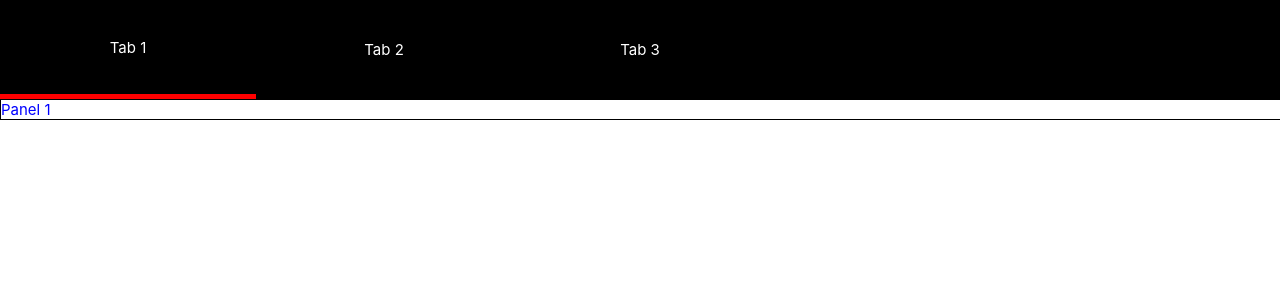
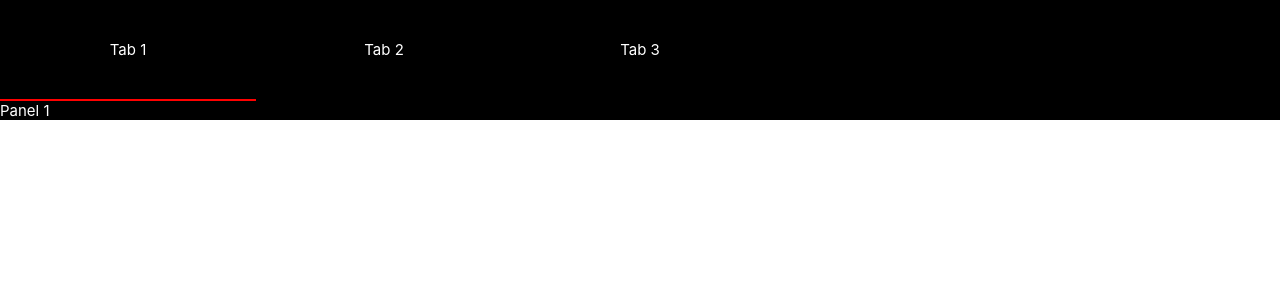
Before and after one commit to guymcmanusgithub/styled-tabs, a React (Create React App) app: page / in a window 1280 px wide. Shown: the top 300 px of the page. Built offline with nearby package versions, Linux system fonts and the light colour scheme.

Commit message:
removed focus from tab and added underline effect on selected tab

```diff
--- a/src/App.js
+++ b/src/App.js
@@ -1,6 +1,6 @@
 import React from 'react';
 import NavTab from './components/nav-tab'
-import ExampleApp from './components/example-app';
+import ExampleApp from './examples/example-app'
 
 const App = props => {
 
--- a/src/components/nav-tab.js
+++ b/src/components/nav-tab.js
@@ -4,10 +4,13 @@ import { Tabs, Tab, TabList, TabPanel} from './nav-tab.style'
 const NavTab = props => {
     const { vertical } = props
 
+    // const vertical = false
+
         return (
           <Tabs
             vertical={vertical}
             selectedTabPanelClassName='selected'
+            selectedTabClassName='selected'
           >
             <TabList vertical={vertical}>
               <Tab vertical={vertical}>Tab 1</Tab>
--- a/src/components/nav-tab.style.js
+++ b/src/components/nav-tab.style.js
@@ -10,7 +10,7 @@ import styled from 'styled-components';
 export const Tabs = styled(StyledTabs)`
   font-family: BlinkMacSystemFont, "Segoe UI", sans-serif;
   font-size: 15px;
-  width: ${props => props.vertical ? '30vw' : '100vw'};
+  width: ${props => props.vertical ? '28vw' : '100vw'};
   height: ${props => props.vertical ? '100vh' : '15vh'};
   display: flex;
   margin: 0;
@@ -20,7 +20,7 @@ export const Tabs = styled(StyledTabs)`
 
 export const TabList = styled(StyledTabList)`
   margin: 0;
-  width: ${props => props.vertical ? '35%' : '100%'};
+  width: ${props => props.vertical ? '25%' : '100%'};
   height: ${props => props.vertical ? '100%' : '100%'};
   display: flex;
   flex-direction: ${props => props.vertical ? 'column' : 'row'};
@@ -34,33 +34,36 @@ export const Tab = styled(StyledTab)`
   display: flex;
   justify-content: center;
   align-items: center;
-  box-sizing: border-box;
+  // box-sizing: border-box;
   margin: 0;
-  width: ${props => props.vertical ? '100%' : '20%'};
-  height: ${props => props.vertical ? '10%' : '100%'};
+  width: ${props => props.vertical ? '98%' : '20%'};
+  height: ${props => props.vertical ? '10%' : '98%'};
   user-select: none;
   color: white;
   cursor: arrow;
   background-color: black;
 
-  &:hover {
-    ${props => props.vertical ? 'border-right: 5px solid red' : 'border-bottom: 5px solid red'};
+  &:hover, &.selected {
+    ${props => props.vertical ? 'border-right: 3px solid red' : 'border-bottom: 3px solid red'};
   }
 
-  // &:hover {
-  //   border-right: 5px solid red;
-  // }
-  `
+  &:focus {
+    outline: none;
+  }
+
+`
 
 
 export const TabPanel = styled(StyledTabPanel)`
   margin: 0;
   display: none;
-  width: 100%;
-  border: 1px solid black;
-  color: blue;
+  width: ${props => props.vertical ? '75%' : '100%'};
+  // border: 1px solid black;
+  color: white;
+  background-color: black;
+  // border-left: 1px solid #999999
 
   &.selected {
     display: block;
   }
-  `
+`
--- a/src/components/example-app.js
+++ b/src/examples/example-app.js
@@ -1,5 +1,5 @@
 import React from 'react';
-import { Tabs, Tab, TabList, TabPanel} from './styled-components.style'
+import { Tabs, Tab, TabList, TabPanel} from '../examples/styled-components.style'
 
 
 export const ExampleApp = () => {
```
Also changed, not shown: src/examples/styled-components.style.js (renamed from src/components/styled-components.style.js, +4 -4 lines), 1 other file (tests, documents, lock files or other folders).
